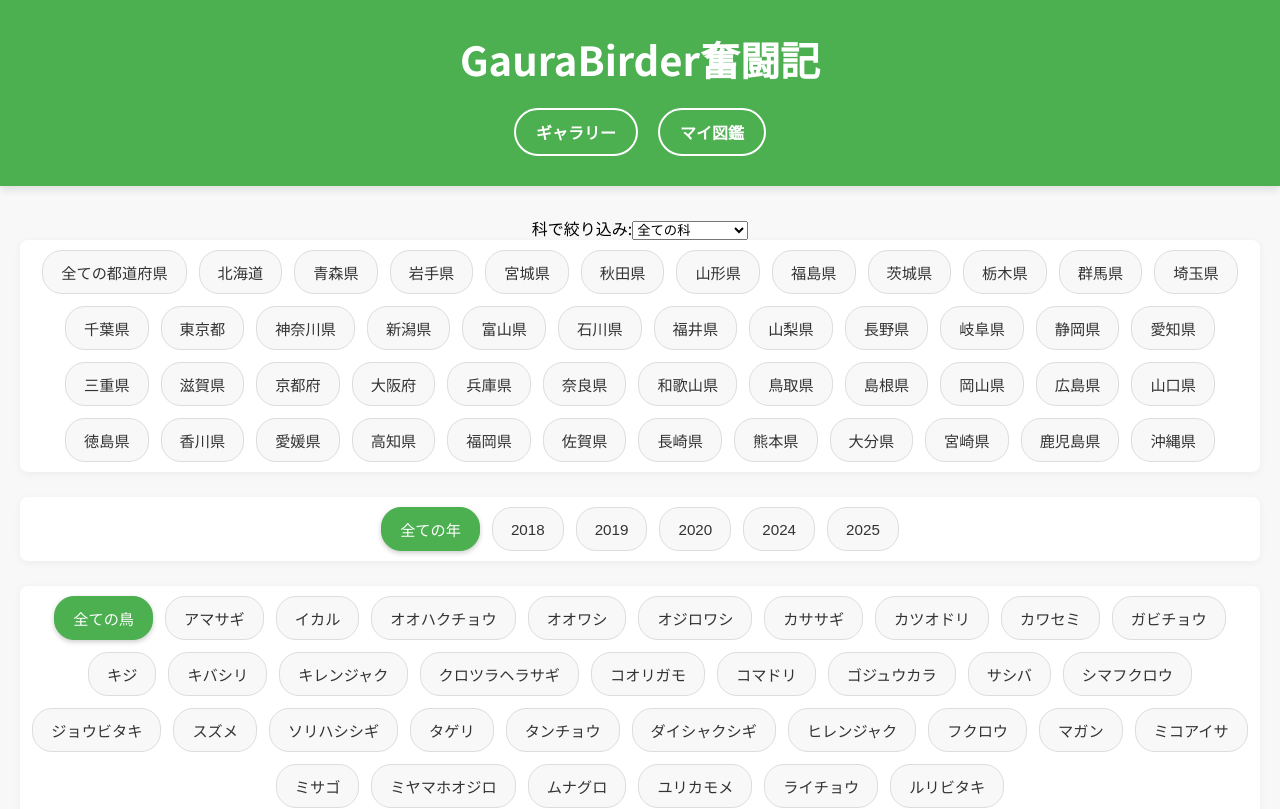
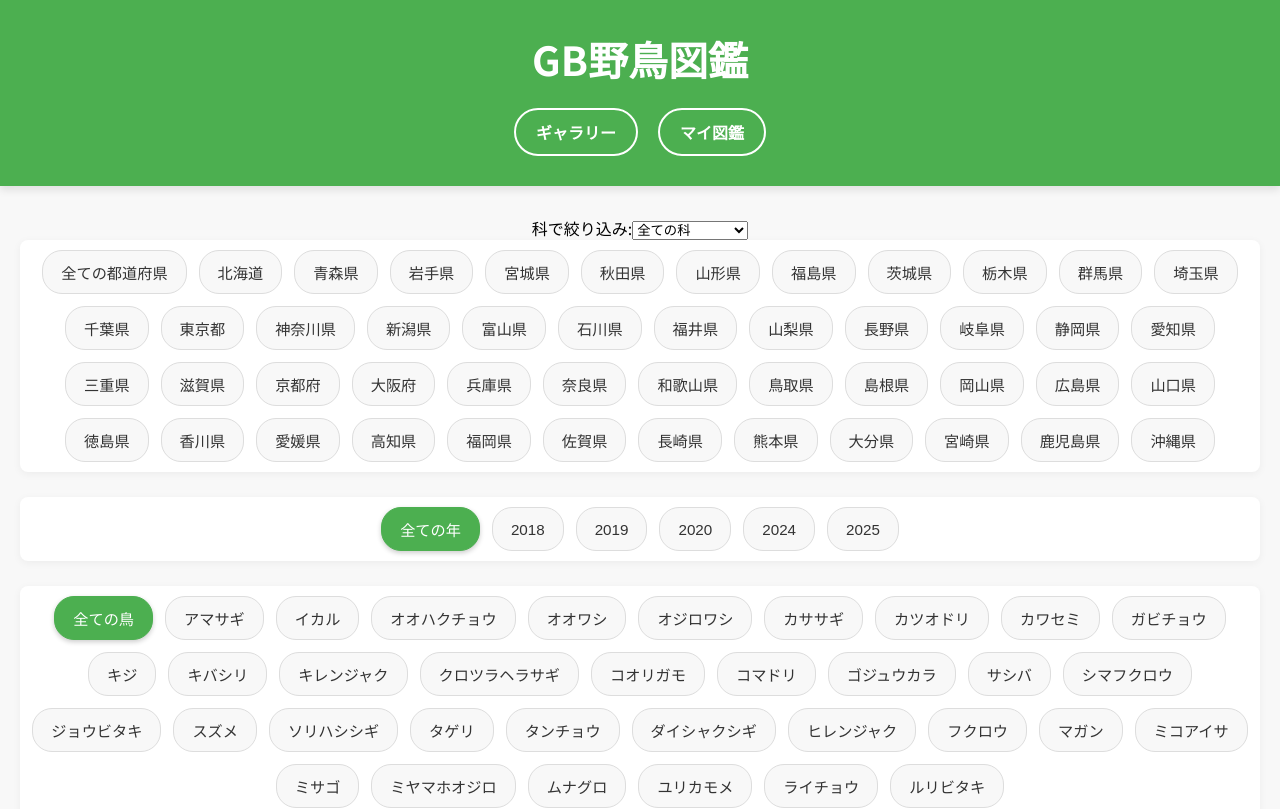
Before and after one commit to suzukigame/Bird, a React (Create React App) app in the folder my-bird-photos/: page / in a window 1280 px wide. Shown: the top 809 px of the page. Built offline with nearby package versions, Linux system fonts and the light colour scheme.

Commit message:
title modify

```diff
--- a/my-bird-photos/src/App.tsx
+++ b/my-bird-photos/src/App.tsx
@@ -78,7 +78,7 @@ function App() {
     <BrowserRouter basename={process.env.PUBLIC_URL}>
       <div className="App">
         <header className="App-header">
-          <h1>GauraBirder奮闘記</h1>
+          <h1>GB野鳥図鑑</h1>
           <nav>
             <Link to="/">ギャラリー</Link>
             <Link to="/collection">マイ図鑑</Link>
```
